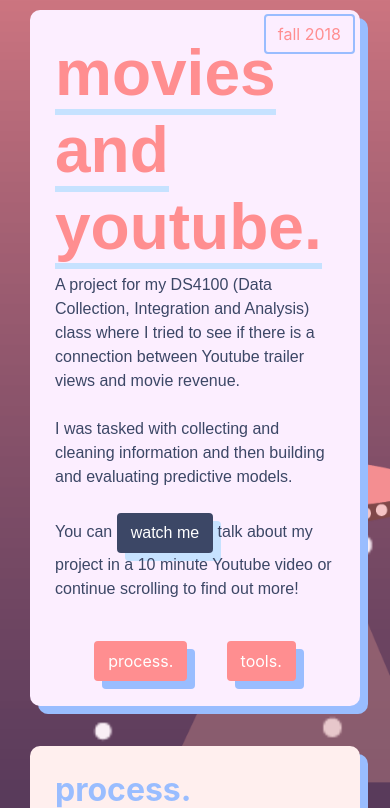
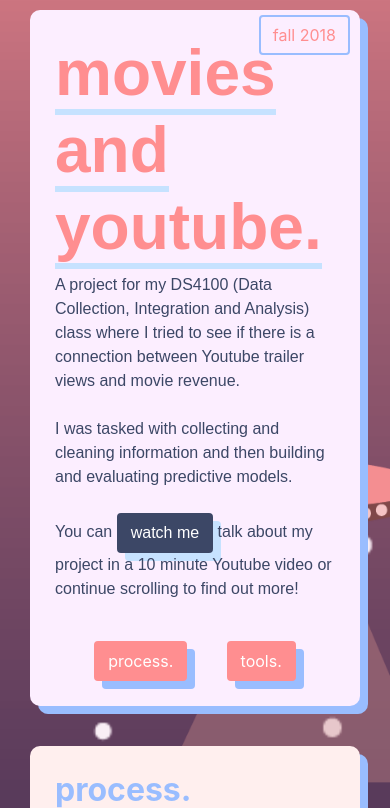
Before and after one commit to ajagow/website, a PHP site: page /projects/movies.html in a window 390 px wide. Shown: the part 60-868 px from the top of the page. Run offline with PHP 8.4, Linux system fonts and the light colour scheme.

Commit message:
fixed padding projectst

```diff
--- a/projects/movies.html
+++ b/projects/movies.html
@@ -65,7 +65,7 @@
 				<div class="col-md-8 section">
 					<div id="projects" class="container dark-back">
 						<h1><u>movies and youtube.</u></h1>
-						<div class="button-3-outline header">fall 2018</div>
+						<div class="button-3-outline header long-name">fall 2018</div>
 
 
 						<p> A project for my DS4100 (Data Collection, Integration and Analysis) class where I tried to see if there is a connection between Youtube trailer views and movie revenue.
--- a/static/scripts/projects.js
+++ b/static/scripts/projects.js
@@ -15,7 +15,6 @@ $(document).ready(function(){
 
          if (bottom > (docHeight - 50)) {
               //$('#spacebro').addClass("fade");
-              console.log("hereee");
               reset = false;
               window.setTimeout(function(){$('#spacebro').addClass("fade");
                           $('.reset').addClass("fade-in");}, 800);
--- a/static/stylesheets/projects-specific-style.css
+++ b/static/stylesheets/projects-specific-style.css
@@ -470,6 +470,11 @@ a.button-link:hover {
   top: 30px;
 }
 
+.header.long-name {
+  right: 25px;
+  top: 5px;
+}
+
 .section {
   z-index: 1;
 }
--- a/static/stylesheets/projects-style.css
+++ b/static/stylesheets/projects-style.css
@@ -429,6 +429,10 @@ body {
     margin-top: 0!important;
   }
 
+  .extra-bottom {
+    padding-bottom: 100px;
+  }
+
 
 }
 
```
